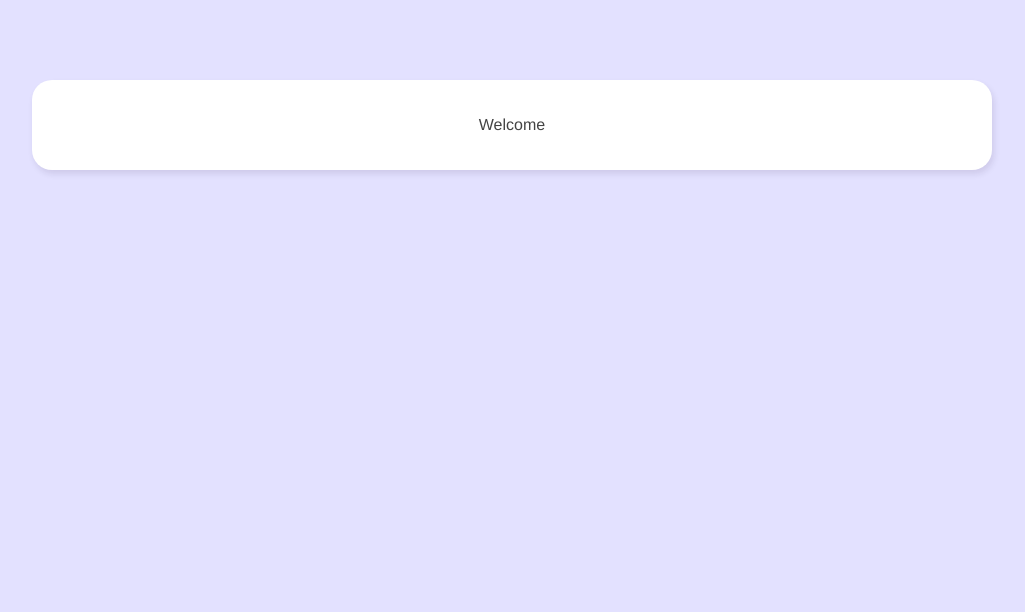
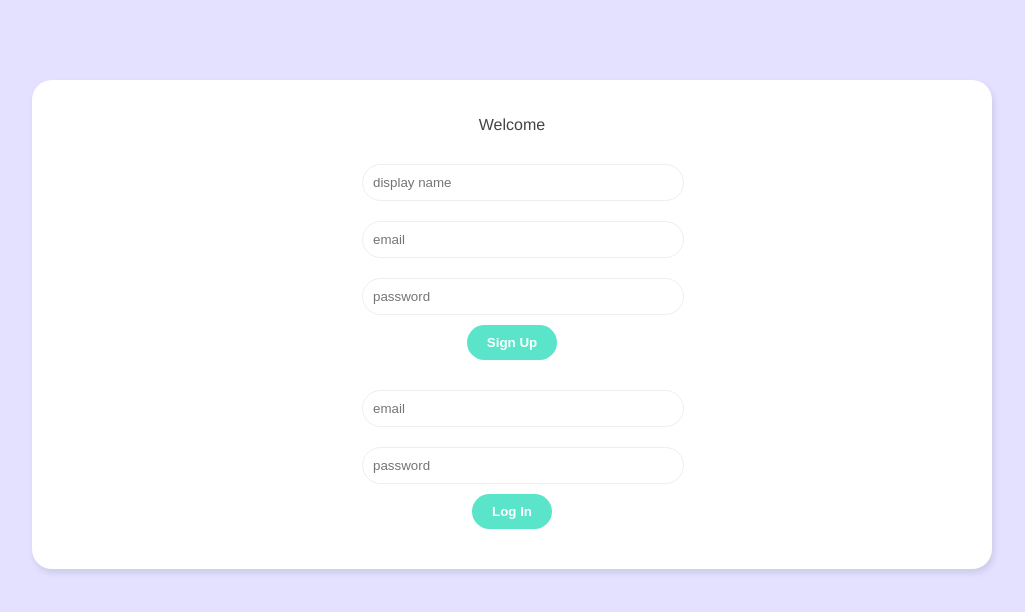
Before and after one commit to roryjarrard/live-chat, a Vue app: page / in a window 1280 px wide. Shown: the top 612 px of the page, without its empty margins (128-1153 px from the left). Built offline with nearby package versions, Linux system fonts and the light colour scheme.

Commit message:
add forms and styling

```diff
--- a/package.json
+++ b/package.json
@@ -8,6 +8,7 @@
   },
   "dependencies": {
     "core-js": "^3.8.3",
+    "firebase": "^8.0.0",
     "vue": "^3.2.13",
     "vue-router": "^4.0.3"
   },
--- /dev/null
+++ b/src/components/LoginForm.vue
@@ -0,0 +1,37 @@
+<template>
+  <form @submit.prevent="handleSubmit">
+    <input type="email" required placeholder="email" v-model="email" />
+
+    <input type="password" required placeholder="password" v-model="password" />
+
+    <button>Log In</button>
+  </form>
+</template>
+
+<script>
+import { ref } from "vue";
+
+export default {
+  setup() {
+    const email = ref("");
+    const password = ref("");
+
+    const handleSubmit = () => {
+      const user = {
+        email: email.value,
+        password: password.value,
+      };
+      console.log("user", user);
+    };
+
+    return {
+      email,
+      password,
+      handleSubmit,
+    };
+  },
+};
+</script>
+
+<style>
+</style>
--- /dev/null
+++ b/src/components/SignupForm.vue
@@ -0,0 +1,47 @@
+<template>
+  <form @submit.prevent="handleSubmit">
+    <input
+      type="text"
+      required
+      placeholder="display name"
+      v-model="displayName"
+    />
+
+    <input type="email" required placeholder="email" v-model="email" />
+
+    <input type="password" required placeholder="password" v-model="password" />
+
+    <button>Sign Up</button>
+  </form>
+</template>
+
+<script>
+import { ref } from "vue";
+
+export default {
+  setup() {
+    const displayName = ref("");
+    const email = ref("");
+    const password = ref("");
+
+    const handleSubmit = () => {
+      const user = {
+        displayName: displayName.value,
+        email: email.value,
+        password: password.value,
+      };
+      console.log("user", user);
+    };
+
+    return {
+      displayName,
+      email,
+      password,
+      handleSubmit,
+    };
+  },
+};
+</script>
+
+<style>
+</style>
--- a/src/views/Welcome.vue
+++ b/src/views/Welcome.vue
@@ -1,16 +1,46 @@
 <template>
   <div class="welcome container">
     <p>Welcome</p>
+    <SignupForm />
+    <LoginForm />
   </div>
 </template>
 
 <script>
-export default {};
+import SignupForm from "@/components/SignupForm.vue";
+import LoginForm from "@/components/LoginForm.vue";
+
+export default {
+  components: {
+    SignupForm,
+    LoginForm,
+  },
+};
 </script>
 
-<style scoped>
+<style>
 .welcome {
   text-align: center;
   padding: 20px 0;
 }
+
+.welcome form {
+  width: 300px;
+  margin: 20px auto;
+}
+
+.welcome label {
+  display: block;
+  margin: 20px 0 10px;
+}
+
+.welcome input {
+  width: 100%;
+  padding: 10px;
+  border-radius: 20px;
+  border: 1px solid #eee;
+  outline: none;
+  color: #999;
+  margin: 10px auto;
+}
 </style>
```
Also changed, not shown: src/firebase/config.js (added, +19 -0 lines), 1 other file (tests, documents, lock files or other folders).
